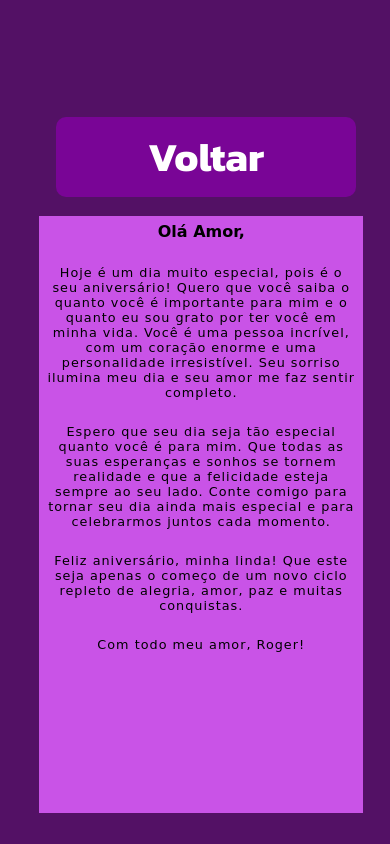
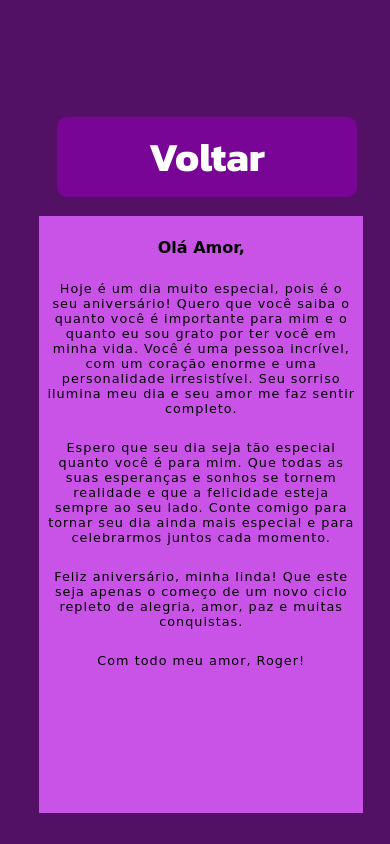
Before and after one commit to rogercf17/Bruna, a plain HTML site: page texto.html in a window 390 px wide. Drawn offline with Linux system fonts and the light colour scheme; a web font is replaced by a local one.

Commit message:
Update style2.css

```diff
--- a/css/style2.css
+++ b/css/style2.css
@@ -89,6 +89,7 @@ button a:hover{
     }
 
     h3{
+        padding-top: 5%;
         font-size: 1rem;
     }
 
@@ -99,7 +100,7 @@ button a:hover{
 
     .botao{
         position: relative;
-        left: 11%;
+        left: 11.5%;
     }
 
     button{
```
